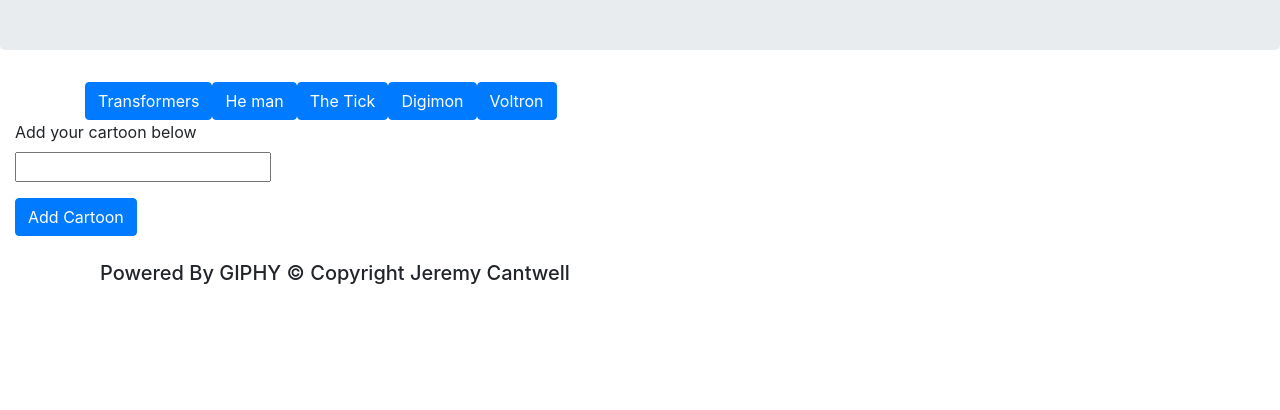
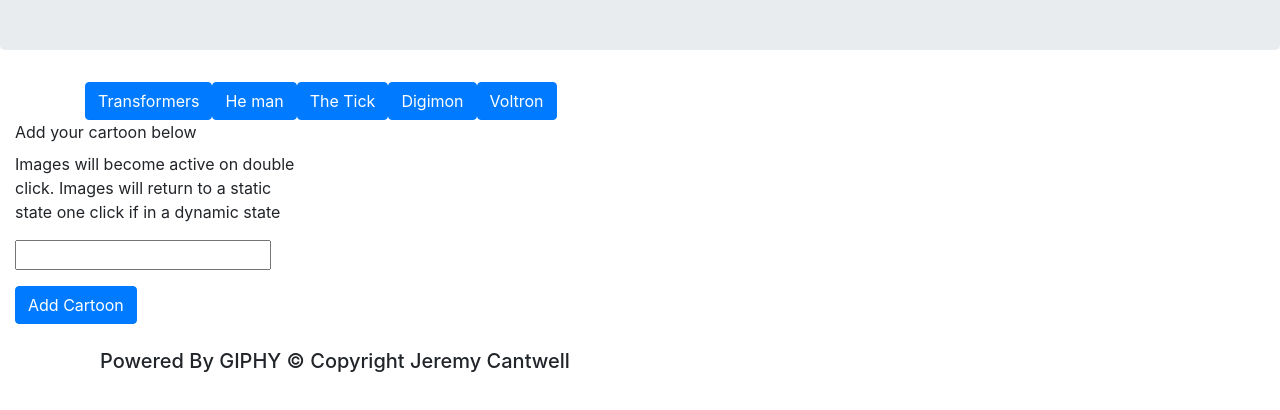
Before and after one commit to welljer/giphyhmk, a plain HTML site: page index.html in a window 1280 px wide. Shown: the part 134-544 px from the top of the page. Drawn offline with nearby package versions, Linux system fonts and the light colour scheme.

Commit message:
tenth push

```diff
--- a/index.html
+++ b/index.html
@@ -22,6 +22,7 @@
                 <form id="gif-form" role="form">
                     <div class="form-group">
                         <label for="topic-input">Add your cartoon below</label>
+                        <p>Images will become active on double click. Images will return to a static state one click if in a dynamic state</p>
                         <input type="text" id="topicInput">
                     </div>
                     <input id="addGif" type="submit" value="Add Cartoon" class="btn btn-primary">
```
